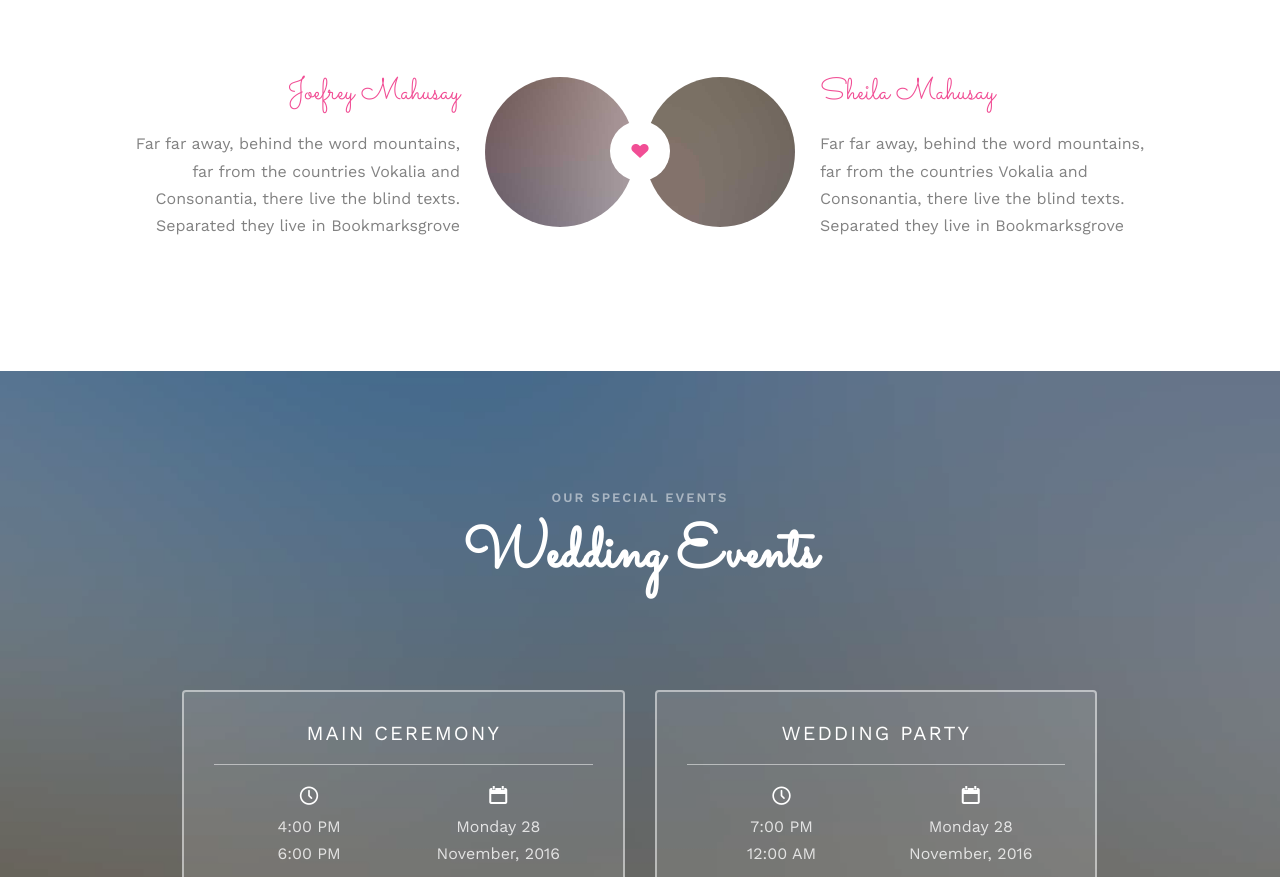
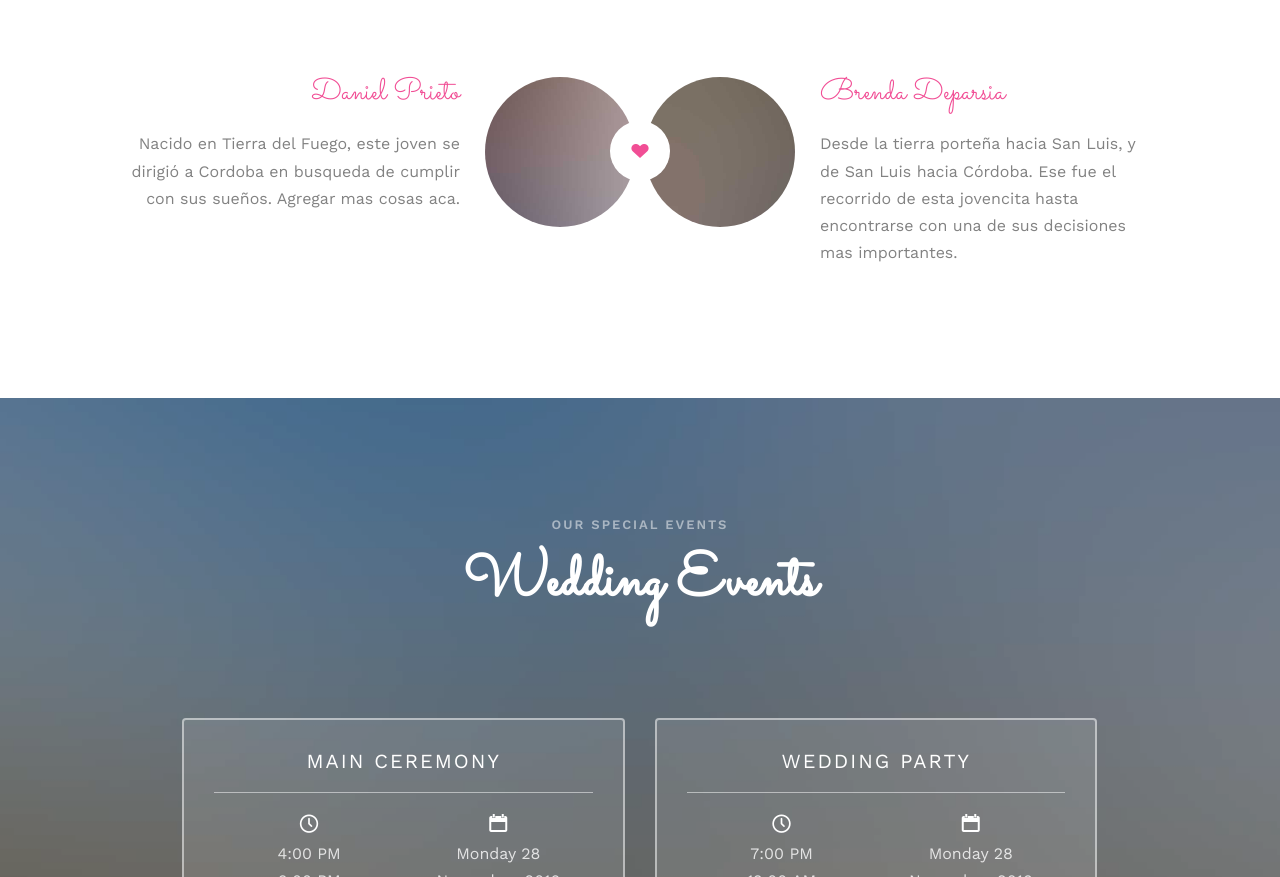
Before and after one commit to prietodaniel/prietodaniel.github.io, a plain HTML site: page index.html in a window 1280 px wide. Shown: the part 1208-2085 px from the top of the page. Drawn offline with nearby package versions, Linux system fonts and the light colour scheme; files whose address does not match are found by name.

Commit message:
Update index.html

```diff
--- a/index.html
+++ b/index.html
@@ -139,8 +139,8 @@
 						<img src="images/groom.jpg" alt="groom" class="img-responsive">
 					</div>
 					<div class="desc-groom">
-						<h3>Joefrey Mahusay</h3>
-						<p>Far far away, behind the word mountains, far from the countries Vokalia and Consonantia, there live the blind texts. Separated they live in Bookmarksgrove</p>
+            <h3>Daniel Prieto</h3>
+						<p>Nacido en Tierra del Fuego, este joven se dirigió a Cordoba en busqueda de cumplir con sus sueños. Agregar mas cosas aca. </p>
 					</div>
 				</div>
 				<p class="heart text-center"><i class="icon-heart2"></i></p>
@@ -149,8 +149,8 @@
 						<img src="images/bride.jpg" alt="groom" class="img-responsive">
 					</div>
 					<div class="desc-bride">
-						<h3>Sheila Mahusay</h3>
-						<p>Far far away, behind the word mountains, far from the countries Vokalia and Consonantia, there live the blind texts. Separated they live in Bookmarksgrove</p>
+            <h3>Brenda Deparsia</h3>
+						<p>Desde la tierra porteña hacia San Luis, y de San Luis hacia Córdoba. Ese fue el recorrido de esta jovencita hasta encontrarse con una de sus decisiones mas importantes. </p>
 					</div>
 				</div>
 			</div>
```
